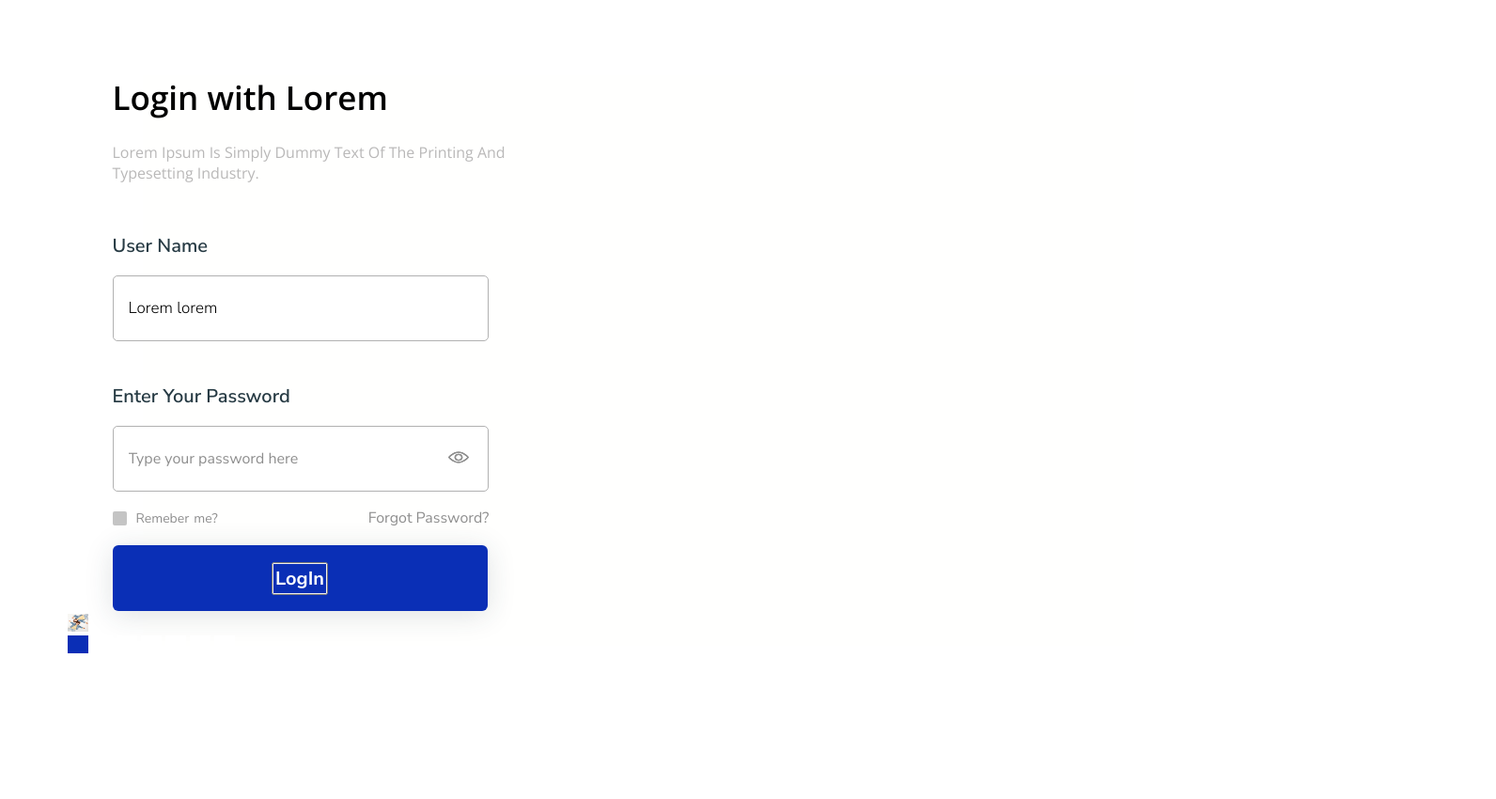
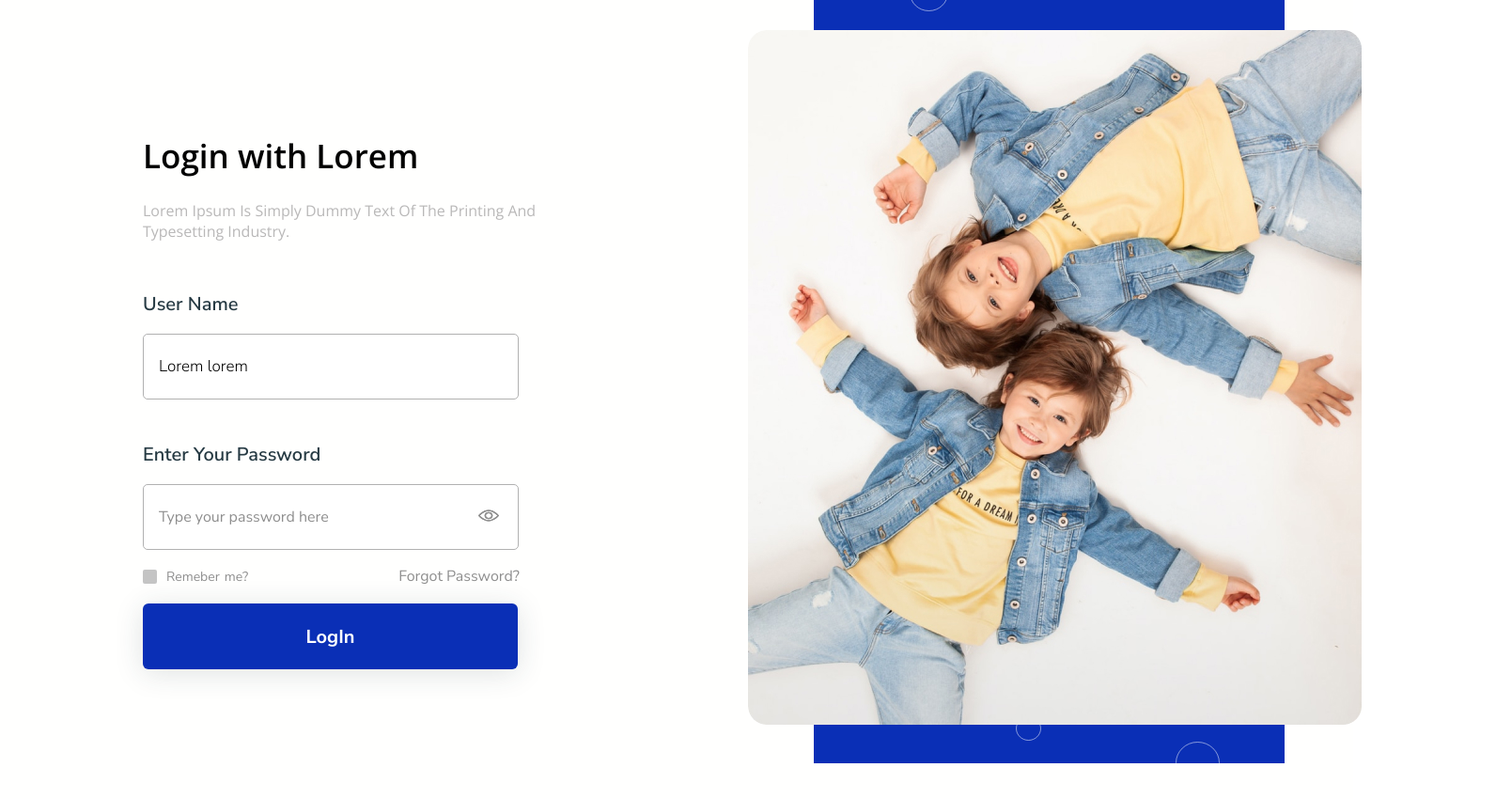
Before and after one commit to maribukh/login, a plain HTML site: page index.html in a window 1280 px wide. Shown: the whole page at 94% size, 1592 px wide, since content can reach past the window. Before the commit the page ends 800 px from the top, so only its background shows below. Drawn offline with nearby package versions, Linux system fonts and the light colour scheme.

Commit message:
some changes

```diff
--- a/assets/style.css
+++ b/assets/style.css
@@ -5,25 +5,30 @@
 }
 
 body {
-    width : 100%;
-    height: 100%;
+    position: relative;
+    width   : 1440px;
+    height  : 900px;
 
 }
 
 .login-page {
+
     display         : flex;
     justify-content : center;
     background-color: #FFFFFE;
-
-    margin: 80px 73px 80px 152px;
+    width           : 1440px;
+    height          : 900px;
 
 }
 
 .login-container {
     width   : 454px;
     height  : 607px;
-    position: relative;
+    position: absolute;
+    top     : 142px;
+    bottom  : 151px;
     right   : 333px;
+    left    : 152px;
 
 }
 
@@ -100,19 +105,22 @@ li {
     width  : 400px;
     height : 70px;
     padding: 22px 277px 22px 16px;
-
     background-color: white;
     border          : 0.6px solid #B1B1B1;
     border-radius   : 5px 5px;
-
-    margin-bottom: 43px;
-
+    box-sizing      : border-box;
+    margin-bottom   : 43px;
+    transition      : border 0.3s ease;
 }
 
 .username input:hover {
-    border-bottom: 4px #54E28D;
+    border-top   : 0.6px solid #B1B1B1;
+    border-left  : 0.6px solid #B1B1B1;
+    border-right : 0.6px solid #B1B1B1;
+    border-bottom: 4px solid #54E28D;
+}
 
-}
+
 
 .username input::placeholder {
     font-family: 'Nunito Sans', sans-serif;
@@ -219,44 +227,91 @@ img {
 }
 
 .login-button {
-    width: 399px;
-height: 70px;
+    width : 399px;
+    height: 70px;
 
-display: flex;
-justify-content: center;
-align-items: center;
+    display        : flex;
+    justify-content: center;
+    align-items    : center;
 
-cursor           : pointer;
+    cursor: pointer;
 
-border-radius: 6px;
-background-color: #0A2FB6;
+    border-radius   : 6px;
+    background-color: #0A2FB6;
 
-box-shadow: 0px 4px 30px 0px #263A4326;
+
+    box-shadow: 0px 4px 30px 0px #263A4326;
 
 }
 
 .login-button a {
-    all: unset;
+    all    : unset;
     display: flex;
-    width: 56px;
-    height: 31px;
+    width  : 56px;
+    height : 31px;
 
-    font-family: Nunito Sans;
-    font-size: 20px;
-    font-weight: 700;
-    line-height: 31px;
-    text-align: left;
-    text-transform: capitalize;
+    font-family    : Nunito Sans;
+    font-size      : 20px;
+    font-weight    : 700;
+    line-height    : 31px;
+    text-align     : left;
+    text-transform : capitalize;
     justify-content: center;
-    align-items: center;
+    align-items    : center;
 
-    cursor           : pointer;
+    cursor: pointer;
 
-    color: white;
+    color           : white;
     background-color: #0A2FB6;
+}
+
+.login-button button {
+    outline     : 0 !important;
+    padding     : 0;
+    border-width: 0;
 }
 
 .login-button a span {
     text-transform: capitalize;
 
 }
+
+.right-container {
+    position: relative;
+    width   : 726px;
+    height  : 900px;
+
+    left  : 714px;
+    bottom: 800px;
+
+    right: 0;
+
+    display        : flex;
+    justify-content: flex-end;
+    align-items    : center;
+
+}
+
+
+.right-side {
+    background-image: url(/assets/images/design.svg);
+    width           : 100%;
+    height          : 100%;
+
+    background-size  : contain;
+    background-repeat: no-repeat;
+}
+
+
+.main-pic {
+    width        : 100%;
+    height       : 739px;
+    border-radius: 20px;
+
+    position: absolute;
+    top     : 120px;
+    right   : 70px;
+
+    background-image : url(./images/children.jpg);
+    background-repeat: no-repeat;
+}
--- a/index.html
+++ b/index.html
@@ -40,17 +40,9 @@
                     <button><a href="#">log<span>in</span></a></button>
                   </div>
                      <div class="right-container">
-                        <img src="./assets/images/children.jpg">
-                        <div class="right-side">
-                            <img src="./assets/images/Rectangle 74.jpg">
-                            <img src="./assets/images/ellipses/Ellipse 39.jpg">
-                            <img src="./assets/images/ellipses/Ellipse 40.jpg">
-                            <img src="./assets/images/ellipses/Ellipse 41.jpg">
-                            <img src="./assets/images/ellipses/Ellipse 42.jpg">
-                            <img src="./assets/images/ellipses/Ellipse 43.jpg">
-                            <img src="./assets/images/ellipses/Ellipse 44.jpg">
+                      <div class="right-side"><div class="decorations"></div>
+                        <div class="main-pic"></div>
 
-                        </div>
 
                      </div>
                 </div>
```
Also changed, not shown: assets/images/design.svg (added).
